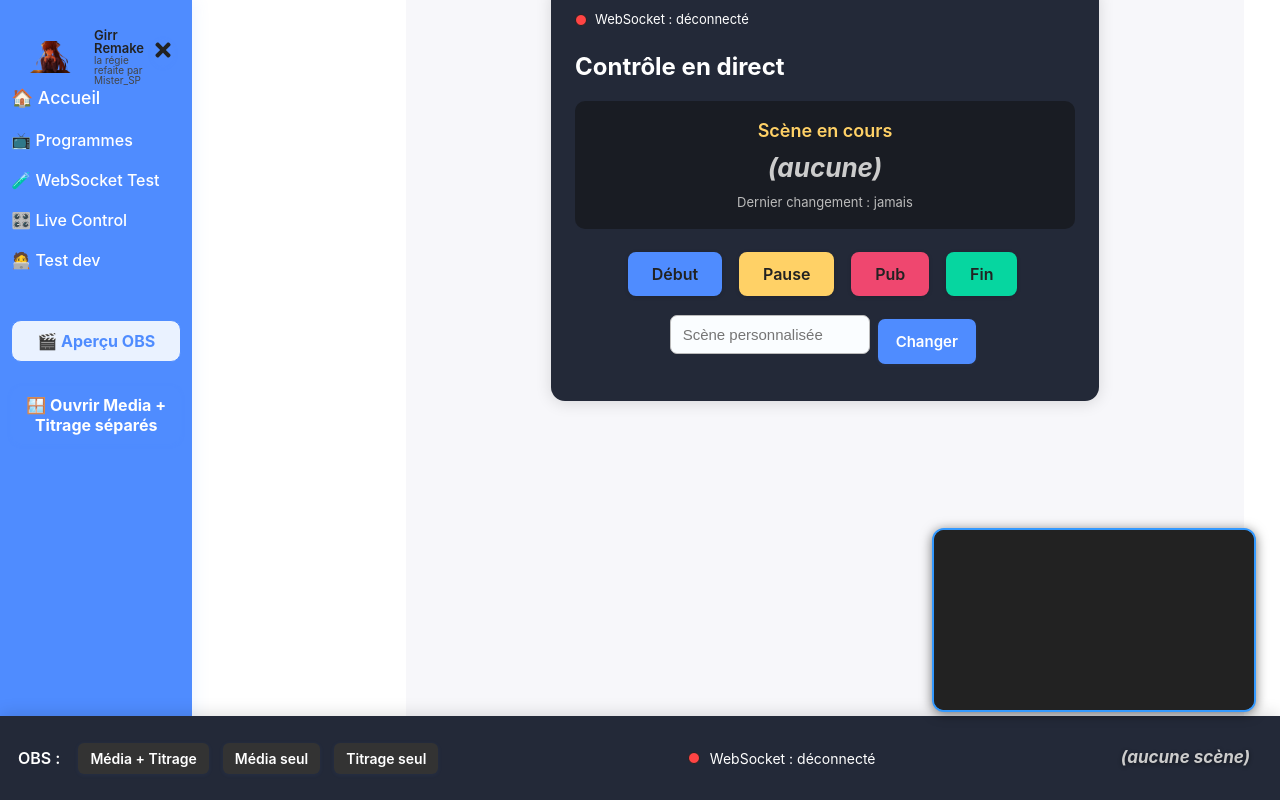
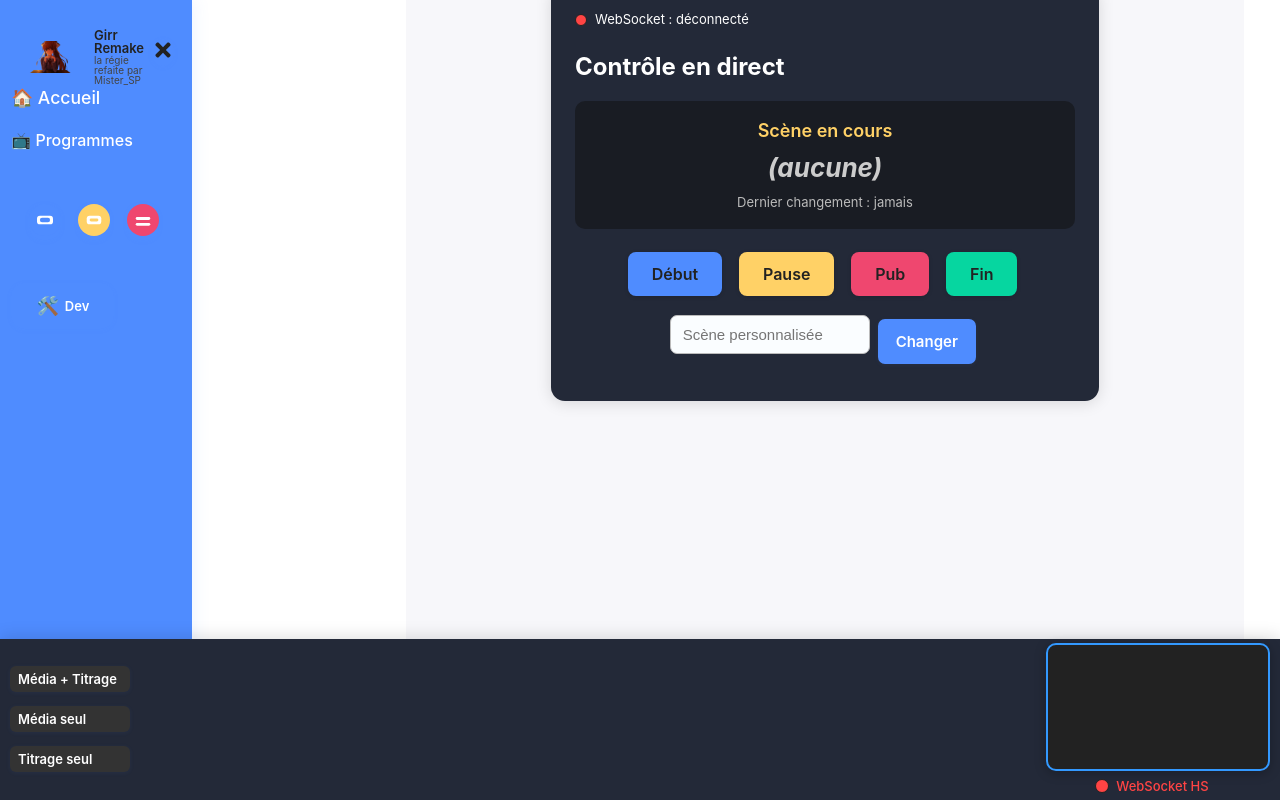
Before and after one commit to Mister-sp/girr-remake, a React (Vite) app in the folder frontend/: page /live-control in a window 1280 px wide. Built offline with nearby package versions, Linux system fonts and the light colour scheme; no server answers.

Commit message:
Refonte footer/sidebar, roadmap, README, conseils déploiement, options hébergement, devtools, ergonomie

```diff
--- a/frontend/src/LiveControlFooter.jsx
+++ b/frontend/src/LiveControlFooter.jsx
@@ -60,72 +60,41 @@ export default function LiveControlFooter() {
       position:'fixed',left:0,right:0,bottom:0,zIndex:1000,
       background:'#232938',color:'#fff',
       boxShadow:'0 -2px 16px #0002',
-      padding:'10px 18px',
+      padding:'4px 10px',
       display:'flex',alignItems:'center',justifyContent:'space-between',
-      gap:18,minHeight:64
+      gap:10,minHeight:44
     }}>
-      {/* Colonne OBS : boutons pour changer l'aperçu */}
-      <div style={{display:'flex',alignItems:'center',gap:10}}>
-        <span style={{fontWeight:600,marginRight:8}}>OBS :</span>
-        <button onClick={() => {
-          setObsPreviewUrl('/obs');
-          obsSyncChannel.current && obsSyncChannel.current.postMessage({ type: 'CHANGE_VIEW', url: '/obs' });
-        }} style={{marginRight:4,padding:'7px 12px',background:'#333',color:'#fff',borderRadius:6,border:'none',fontSize:14,cursor:'pointer'}}>Média + Titrage</button>
-        <button onClick={() => {
-          setObsPreviewUrl('/obs-media');
-          obsSyncChannel.current && obsSyncChannel.current.postMessage({ type: 'CHANGE_VIEW', url: '/obs-media' });
-        }} style={{marginRight:4,padding:'7px 12px',background:'#333',color:'#fff',borderRadius:6,border:'none',fontSize:14,cursor:'pointer'}}>Média seul</button>
-        <button onClick={() => {
-          setObsPreviewUrl('/obs-titrage');
-          obsSyncChannel.current && obsSyncChannel.current.postMessage({ type: 'CHANGE_VIEW', url: '/obs-titrage' });
-        }} style={{padding:'7px 12px',background:'#333',color:'#fff',borderRadius:6,border:'none',fontSize:14,cursor:'pointer'}}>Titrage seul</button>
-      </div>
-      {/* Colonne 1 : état WebSocket */}
-      <div style={{display:'flex',alignItems:'center',gap:10}}>
-        <span style={{width:10,height:10,borderRadius:'50%',background:wsConnected?'#3c3':'#f44',display:'inline-block',border:'1px solid #222'}} />
-        <span style={{fontSize:14}}>
-          WebSocket&nbsp;: {wsConnected ? 'connecté' : 'déconnecté'}
-        </span>
+      {/* Colonne gauche : boutons OBS en colonne + statut WebSocket */}
+      <div style={{display:'flex',flexDirection:'column',alignItems:'flex-start',gap:6}}>
+        <button onClick={() => window.open('/obs', '_blank')} style={{padding:'5px 8px',background:'#333',color:'#fff',borderRadius:6,border:'none',fontSize:13,cursor:'pointer',width:120,textAlign:'left'}}>Média + Titrage</button>
+        <button onClick={() => window.open('/obs-media', '_blank')} style={{padding:'5px 8px',background:'#333',color:'#fff',borderRadius:6,border:'none',fontSize:13,cursor:'pointer',width:120,textAlign:'left'}}>Média seul</button>
+        <button onClick={() => window.open('/obs-titrage', '_blank')} style={{padding:'5px 8px',background:'#333',color:'#fff',borderRadius:6,border:'none',fontSize:13,cursor:'pointer',width:120,textAlign:'left'}}>Titrage seul</button>
       </div>
 
-      {/* Colonne 3 : nom de la scène */}
-      <div style={{fontSize:17,fontWeight:700,color:'#FFD166',textShadow:'0 1px 4px #0007'}}>
-        {scene.name || <i style={{color:'#ccc'}}>(aucune scène)</i>}
-        <span style={{fontSize:13,color:'#bbb',marginLeft:12}}>
-          {scene.lastChanged ? new Date(scene.lastChanged).toLocaleTimeString() : ''}
-        </span>
-        {success && <span style={{color:'#3c3',fontWeight:500,fontSize:13,marginLeft:10}}>{success}</span>}
-      </div>
-      {/* Aperçu OBS en bas à droite, hors du flux principal mais dans le footer */}
-      <div style={{
-        position: 'fixed',
-        right: 24,
-        bottom: 88,
-        zIndex: 1200,
-        boxShadow: '0 2px 12px #0008',
-        borderRadius: 12,
-        overflow: 'hidden',
-        border: '2px solid #3399ff',
-        width: 320,
-        height: 180,
-        aspectRatio: '16/9',
-        background: '#222',
-        display: 'flex',
-        alignItems: 'center',
-        justifyContent: 'center',
-      }}>
+
+
+      {/* Aperçu OBS intégré à droite du footer + statut WebSocket dessous */}
+      <div style={{marginLeft: 24, display: 'flex', flexDirection: 'column', alignItems: 'center', justifyContent: 'center'}}>
         <iframe
-          src={obsPreviewUrl}
+          src="/obs"
           title="Aperçu OBS"
           style={{
-            width: '100%',
-            height: '100%',
-            border: 'none',
+            width: 220,
+            height: 124,
+            border: '2px solid #3399ff',
+            borderRadius: 10,
             background: '#222',
-            pointerEvents: 'none', // évite les clics dans l'aperçu
+            marginLeft: 12,
+            boxShadow: '0 2px 12px #0004',
+            pointerEvents: 'none',
+            aspectRatio: '16/9',
           }}
           allow="autoplay; encrypted-media"
         />
+        <div style={{marginTop: 6, display: 'flex', alignItems: 'center', fontSize: 13, color: wsConnected ? '#3c3' : '#f44', fontWeight: 500}}>
+          <span style={{width:12,height:12,borderRadius:'50%',background:wsConnected?'#3c3':'#f44',display:'inline-block',border:'1px solid #222',marginRight:7}} />
+          <span>{wsConnected ? 'WebSocket OK' : 'WebSocket HS'}</span>
+        </div>
       </div>
     </footer>
   );
--- a/frontend/src/components/ObsMediaOutput.jsx
+++ b/frontend/src/components/ObsMediaOutput.jsx
@@ -1,7 +1,28 @@
 import React, { useEffect, useState } from 'react';
 import { useSearchParams } from 'react-router-dom';
 import io from 'socket.io-client';
+import logo from '../assets/default-logo.png';
 
+// Utilitaire pour extraire l'ID YouTube depuis une URL (classique, embed ou courte)
+function extractYoutubeId(url) {
+  if (!url) return '';
+  const regExp = /(?:youtube\.com\/(?:.*v=|.*\/embed\/|.*\/shorts\/)|youtu\.be\/)([a-zA-Z0-9_-]{11})/;
+  const match = url.match(regExp);
+  if (match && match[1]) return match[1];
+  try {
+    const urlObj = new URL(url, window.location.origin);
+    if (urlObj.searchParams.has('v')) return urlObj.searchParams.get('v');
+  } catch (e) {}
+  return '';
+}
+function getYoutubeEmbedUrl(url) {
+  const id = extractYoutubeId(url);
+  return id
+    ? `https://www.youtube.com/embed/${id}?autoplay=1&mute=1&controls=0&showinfo=0&enablejsapi=1&rel=0&modestbranding=1&iv_load_policy=0`
+    : '';
+}
+
+const matrixBg = 'https://assets.codepen.io/1468070/matrix-bg.jpg';
 const socket = io('http://localhost:3001');
 
 export default function ObsMediaOutput() {
@@ -25,41 +46,95 @@ export default function ObsMediaOutput() {
     };
   }, []);
   const [searchParams] = useSearchParams();
-  const [current, setCurrent] = useState({ media: null });
+  const [current, setCurrent] = useState({
+    media: null,
+    logoUrl: logo,
+    background: matrixBg,
+  });
 
   useEffect(() => {
-    socket.on('obs:update', (data) => setCurrent((prev) => ({ ...prev, ...data })));
+    socket.on('obs:update', (data) => {
+      setCurrent((prev) => ({ ...prev, ...data }));
+    });
     return () => socket.off('obs:update');
   }, []);
 
-  // Transparence si rien à afficher
-  const showMedia = current.media && (current.media.type === 'image' || current.media.type === 'youtube');
+  // --- Auto-scale pour mini-OBS ou plein écran ---
+  const [scale, setScale] = React.useState(1);
+  React.useEffect(() => {
+    function handleResize() {
+      const w = window.innerWidth;
+      const h = window.innerHeight;
+      setScale(Math.min(w / 1920, h / 1080));
+    }
+    handleResize();
+    window.addEventListener('resize', handleResize);
+    return () => window.removeEventListener('resize', handleResize);
+  }, []);
 
   return (
     <div className="obs-output-root" style={{
       width: 1920,
       height: 1080,
+      transform: `scale(${scale})`,
+      transformOrigin: 'top left',
+      overflow: 'hidden',
       position: 'fixed',
       top: 0,
       left: 0,
-      background: showMedia ? '#000' : 'none',
+      background: current.media ? '#000' : 'none',
+      fontFamily: 'Inter, Arial, sans-serif',
+      margin: 0,
+      padding: 0,
+      border: 'none',
+      boxSizing: 'border-box',
       zIndex: 99999,
-      overflow: 'hidden',
     }}>
-      {showMedia && current.media.type === 'image' && (
+      {/* Logo émission en haut à droite */}
+      <img src={current.logoUrl || logo} alt="logo" style={{position:'absolute',top:28,right:36,width:80,height:80,objectFit:'contain',borderRadius:18,boxShadow:'0 2px 12px #0007',background:'transparent'}} />
+      {/* Image d'illustration centrée */}
+      {current.media && current.media.type === 'image' && (
         <img src={current.media.url} alt="media" style={{
           position: 'absolute',
-          top: 0, left: 0, width: '1920px', height: '1080px', objectFit: 'cover',
+          top: 0,
+          left: 0,
+          width: '1920px',
+          height: '1080px',
+          minWidth: '100%',
+          minHeight: '100%',
+          objectFit: 'cover',
+          borderRadius: 0,
+          boxShadow: 'none',
+          background: current.media ? '#000' : 'none',
+          zIndex: 10,
+          display: 'block',
         }} />
       )}
-      {showMedia && current.media.type === 'youtube' && (
-        <iframe
-          src={current.media.url}
-          style={{ position: 'absolute', top: 0, left: 0, width: '1920px', height: '1080px', border: 'none' }}
-          allow="autoplay; encrypted-media"
-          allowFullScreen
-        />
-      )}
+      {current.media && current.media.type === 'youtube' && (
+         <iframe
+           src={getYoutubeEmbedUrl(current.media.url)}
+           style={{
+             position: 'absolute',
+             top: 0,
+             left: 0,
+             width: '1920px',
+             height: '1080px',
+             minWidth: '100%',
+             minHeight: '100%',
+             border: 'none',
+             borderRadius: 0,
+             boxShadow: 'none',
+             background: current.media ? '#000' : 'none',
+             zIndex: 10,
+             display: 'block',
+             objectFit: 'cover',
+           }}
+           frameBorder="0"
+           allow="autoplay; encrypted-media"
+           allowFullScreen
+           title="YouTube video"
+         />
+       )}
     </div>
   );
 }
--- a/frontend/src/components/Sidebar.jsx
+++ b/frontend/src/components/Sidebar.jsx
@@ -1,6 +1,44 @@
 import React, { useState } from 'react';
+
+function DevMenu() {
+  const [open, setOpen] = useState(false);
+  return (
+    <div style={{ position: 'relative' }}>
+      <button
+        onClick={() => setOpen((v) => !v)}
+        title="Outils développeur"
+        style={{ background: 'none', border: 'none', cursor: 'pointer', fontSize: 18, display: 'flex', alignItems: 'center', gap: 6 }}
+      >
+        <span role="img" aria-label="Dev">🛠️</span>
+        <span style={{ fontSize: 13 }}>Dev</span>
+      </button>
+      {open && (
+        <div style={{
+          position: 'absolute',
+          left: 0,
+          top: '100%',
+          background: '#fff',
+          boxShadow: '0 2px 8px rgba(0,0,0,0.15)',
+          borderRadius: 6,
+          zIndex: 10,
+          minWidth: 170,
+          marginTop: 4,
+          padding: '8px 0',
+        }}>
+          <a href="/test-websocket" style={{ display: 'block', padding: '6px 20px', color: '#222', textDecoration: 'none', fontSize: 15 }}>🧪 WebSocket Test</a>
+          <a href="/live-control" style={{ display: 'block', padding: '6px 20px', color: '#222', textDecoration: 'none', fontSize: 15 }}>🎛️ Live Control</a>
+          <a href="/scene-test" style={{ display: 'block', padding: '6px 20px', color: '#222', textDecoration: 'none', fontSize: 15 }}>🧑‍💻 Test dev</a>
+        </div>
+      )}
+    </div>
+  );
+}
+
 import { FaBars, FaTimes } from 'react-icons/fa';
 import defaultLogo from '../assets/default-logo.png';
+import ObsFullIcon from '../icons/ObsFullIcon.jsx';
+import ObsMediaIcon from '../icons/ObsMediaIcon.jsx';
+import ObsTitrageIcon from '../icons/ObsTitrageIcon.jsx';
 
 export default function Sidebar({ children }) {
   const [open, setOpen] = useState(true);
@@ -33,12 +71,21 @@ export default function Sidebar({ children }) {
             <nav style={{ display: 'flex', flexDirection: 'column', gap: '16px', marginTop: '0px', marginBottom: 32 }}>
               <a href="/" style={{ color: 'inherit', textDecoration: 'none', fontSize: '1.1em' }}>🏠 Accueil</a>
               <a href="/" style={{ color: 'inherit', textDecoration: 'none' }}>📺 Programmes</a>
-              <a href="/test-websocket" style={{ color: 'inherit', textDecoration: 'none' }}>🧪 WebSocket Test</a>
-              <a href="/live-control" style={{ color: 'inherit', textDecoration: 'none' }}>🎛️ Live Control</a>
-              <a href="/scene-test" style={{ color: 'inherit', textDecoration: 'none' }}>🧑‍💻 Test dev</a>
-              <a href="/obs" target="_blank" rel="noopener noreferrer" style={{ color: '#4F8CFF', fontWeight: 700, marginTop: 32, border: '1px solid #4F8CFF', borderRadius: 10, padding: '8px 0', textAlign: 'center', background: '#eaf2ff' }}>🎬 Aperçu OBS</a>
 
-              <button onClick={() => {window.open('/obs-media', '_blank'); window.open('/obs-titrage', '_blank');}} style={{ color: '#fff', fontWeight: 700, border: '1px solid #4F8CFF', borderRadius: 10, padding: '8px 0', textAlign: 'center', background: '#4F8CFF', marginTop: 8, cursor: 'pointer', width: '100%' }}>🪟 Ouvrir Media + Titrage séparés</button>
+              <div style={{ display: 'flex', flexDirection: 'row', gap: 12, marginTop: 32, justifyContent: 'center' }}>
+  <button title="Ouvrir OBS (media+titrage)" onClick={() => window.open('/obs', '_blank')} style={{ background: 'none', border: 'none', cursor: 'pointer', padding: 0 }}>
+    <ObsFullIcon style={{ width: 32, height: 32 }} />
+  </button>
+  <button title="Ouvrir OBS Media seul" onClick={() => window.open('/obs-media', '_blank')} style={{ background: 'none', border: 'none', cursor: 'pointer', padding: 0 }}>
+    <ObsMediaIcon style={{ width: 32, height: 32 }} />
+  </button>
+  <button title="Ouvrir OBS Titrage seul" onClick={() => window.open('/obs-titrage', '_blank')} style={{ background: 'none', border: 'none', cursor: 'pointer', padding: 0 }}>
+    <ObsTitrageIcon style={{ width: 32, height: 32 }} />
+  </button>
+</div>
+<div style={{ marginTop: 16 }}>
+  <DevMenu />
+</div>
             </nav>
             {children}
           </div>
--- /dev/null
+++ b/frontend/src/icons/ObsFullIcon.jsx
@@ -0,0 +1,11 @@
+import * as React from "react";
+
+export default function ObsFullIcon(props) {
+  return (
+    <svg width="22" height="22" viewBox="0 0 22 22" fill="none" xmlns="http://www.w3.org/2000/svg" {...props}>
+      <circle cx="11" cy="11" r="11" fill="#4F8CFF" />
+      <rect x="5.5" y="8" width="11" height="6" rx="2" fill="#fff" />
+      <rect x="7.5" y="9.5" width="7" height="3" rx="1.5" fill="#4F8CFF" />
+    </svg>
+  );
+}
--- /dev/null
+++ b/frontend/src/icons/ObsMediaIcon.jsx
@@ -0,0 +1,11 @@
+import * as React from "react";
+
+export default function ObsMediaIcon(props) {
+  return (
+    <svg width="22" height="22" viewBox="0 0 22 22" fill="none" xmlns="http://www.w3.org/2000/svg" {...props}>
+      <circle cx="11" cy="11" r="11" fill="#FFD166" />
+      <rect x="6" y="8" width="10" height="6" rx="2" fill="#fff" />
+      <rect x="8" y="10" width="6" height="2" rx="1" fill="#FFD166" />
+    </svg>
+  );
+}
--- /dev/null
+++ b/frontend/src/icons/ObsTitrageIcon.jsx
@@ -0,0 +1,11 @@
+import * as React from "react";
+
+export default function ObsTitrageIcon(props) {
+  return (
+    <svg width="22" height="22" viewBox="0 0 22 22" fill="none" xmlns="http://www.w3.org/2000/svg" {...props}>
+      <circle cx="11" cy="11" r="11" fill="#EF476F" />
+      <rect x="6" y="13" width="10" height="2" rx="1" fill="#fff" />
+      <rect x="6" y="9" width="10" height="2" rx="1" fill="#fff" />
+    </svg>
+  );
+}
```
Also changed, not shown: frontend/src/components/LowerThird.jsx (+4 -3 lines), frontend/src/components/ObsTitrageOutput.jsx (+34 -5 lines), 2 other files (tests, documents, lock files or other folders).
